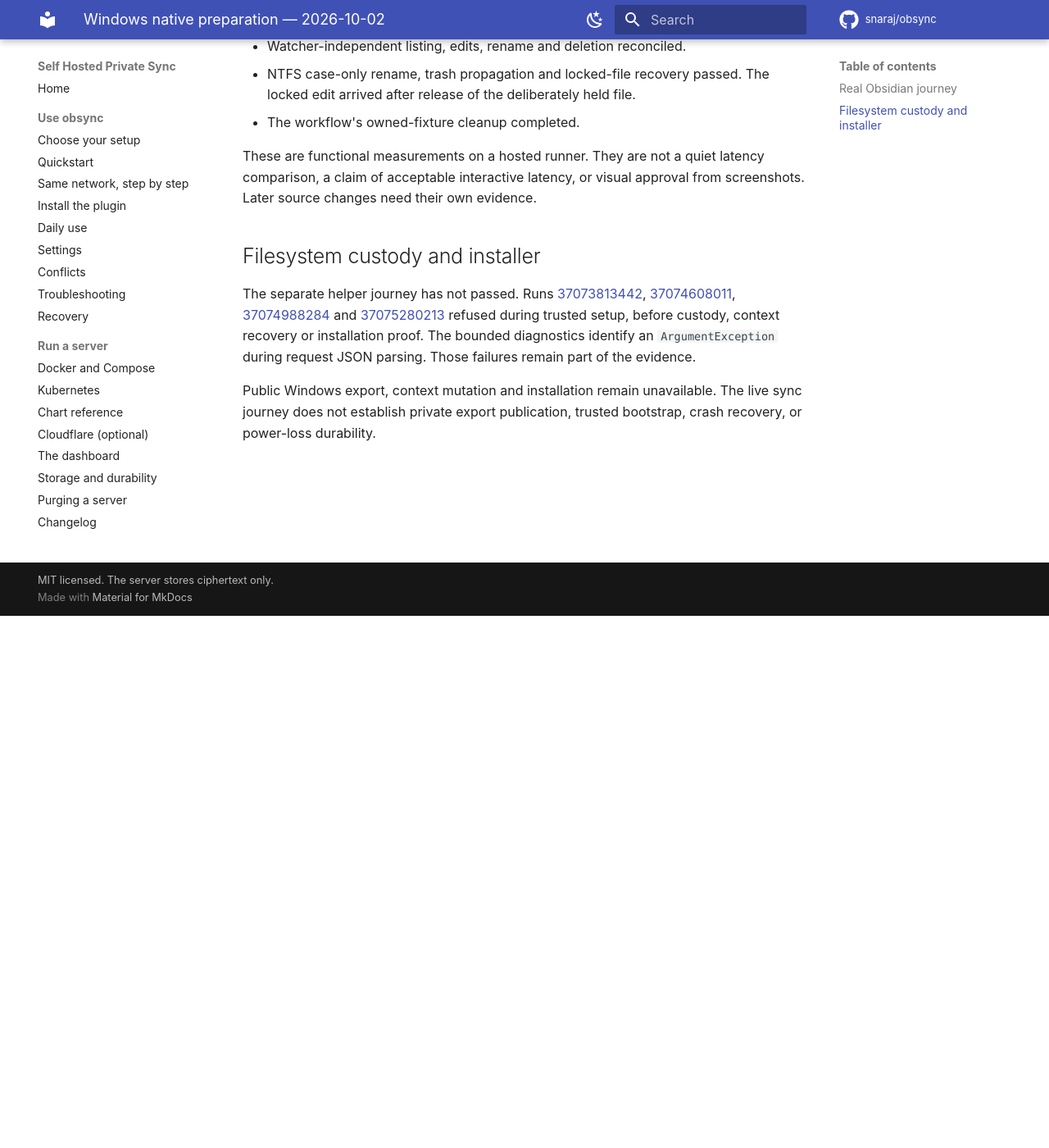
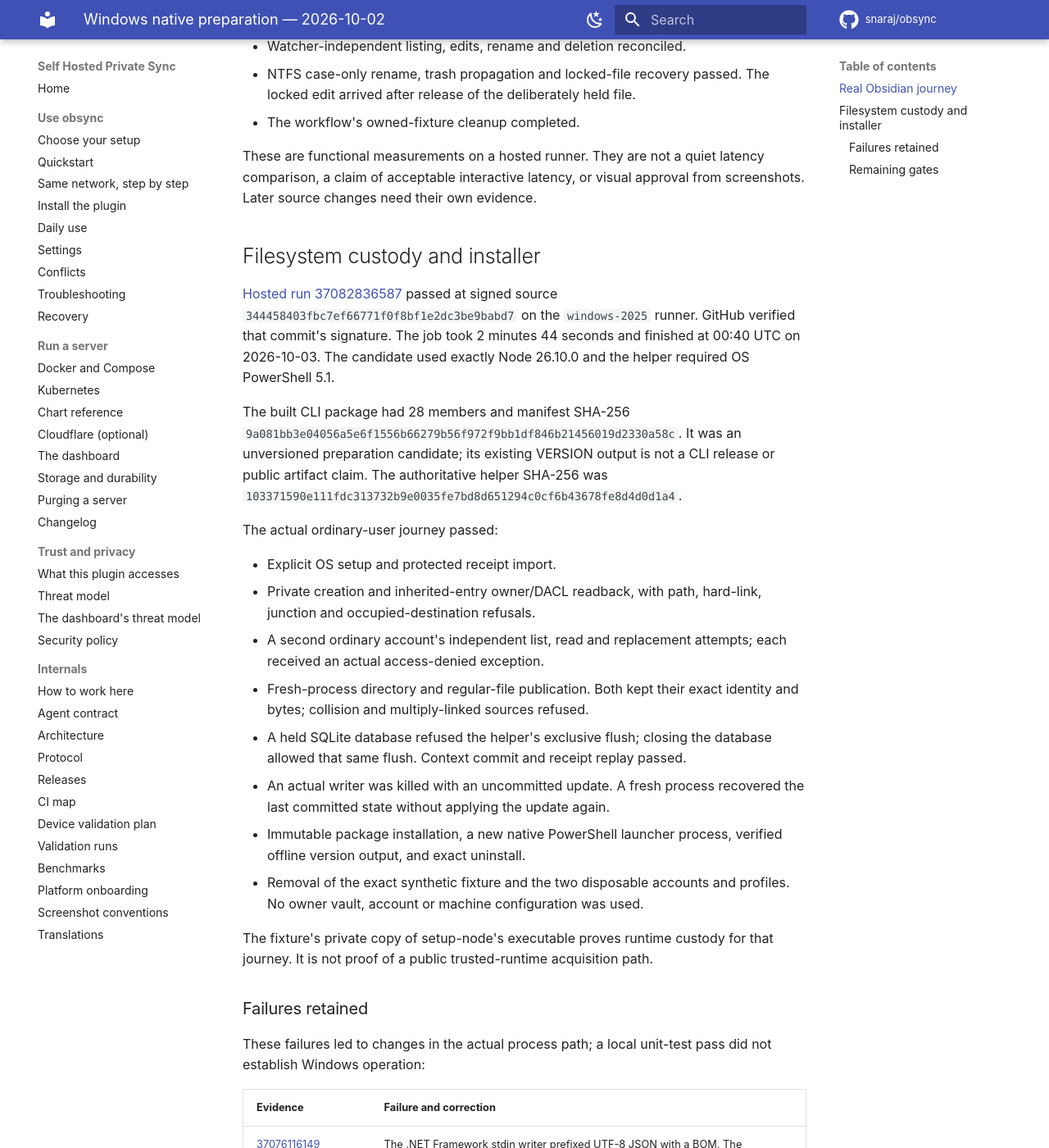
Before and after one commit to snaraj/obsync, an MkDocs documentation site: the page built from docs/validation-runs/2026-10-02-windows-native-preparation.md, in a window 1280 px wide and 1400 px high, scrolled down 649 px. Shown: the whole window at 82% size. Built offline with MkDocs 1.6.1 and Material for MkDocs 9.7.7, drawn with Linux system fonts in a browser that asks for light colours; comment, search, counter and statistics services are not loaded; some of the changed text lies outside the part shown.

Commit message:
Exercise native bulk publication and interrupted installation
Preserve the passing ordinary-user Windows journey and its diagnosed failures.
Verify all 7,703 files after one bounded native publication. Kill actual
installer processes at three completion boundaries, then require fresh
recovery, exact directory identity, verified launch and uninstall.

Public Windows capabilities remain closed pending complete native acceptance.

- GPT-6

```diff
--- a/docs/validation-runs/2026-10-02-windows-native-preparation.md
+++ b/docs/validation-runs/2026-10-02-windows-native-preparation.md
@@ -30,15 +30,60 @@
 
 ## Filesystem custody and installer
 
-The separate helper journey has not passed. Runs
-[37073813442](https://github.com/snaraj/obsync/actions/runs/37073813442),
-[37074608011](https://github.com/snaraj/obsync/actions/runs/37074608011),
-[37074988284](https://github.com/snaraj/obsync/actions/runs/37074988284) and
-[37075280213](https://github.com/snaraj/obsync/actions/runs/37075280213) refused
-during trusted setup, before custody, context recovery or installation proof.
-The bounded diagnostics identify an `ArgumentException` during request JSON
-parsing. Those failures remain part of the evidence.
+[Hosted run 37082836587](https://github.com/snaraj/obsync/actions/runs/37082836587)
+passed at signed source `344458403fbc7ef66771f0f8bf1e2dc3be9babd7` on the
+`windows-2025` runner. GitHub verified that commit's signature. The job took
+2 minutes 44 seconds and finished at 00:40 UTC on 2026-10-03. The candidate
+used exactly Node 26.10.0 and the helper required OS PowerShell 5.1.
+
+The built CLI package had 28 members and manifest SHA-256
+`9a081bb3e04056a5e6f1556b66279b56f972f9bb1df846b21456019d2330a58c`.
+It was an unversioned preparation candidate; its existing VERSION output is
+not a CLI release or public artifact claim. The authoritative helper SHA-256
+was `103371590e111fdc313732b9e0035fe7bd8d651294c0cf6b43678fe8d4d0d1a4`.
+
+The actual ordinary-user journey passed:
+
+- Explicit OS setup and protected receipt import.
+- Private creation and inherited-entry owner/DACL readback, with path,
+  hard-link, junction and occupied-destination refusals.
+- A second ordinary account's independent list, read and replacement attempts;
+  each received an actual access-denied exception.
+- Fresh-process directory and regular-file publication. Both kept their exact
+  identity and bytes; collision and multiply-linked sources refused.
+- A held SQLite database refused the helper's exclusive flush; closing the
+  database allowed that same flush. Context commit and receipt replay passed.
+- An actual writer was killed with an uncommitted update. A fresh process
+  recovered the last committed state without applying the update again.
+- Immutable package installation, a new native PowerShell launcher process,
+  verified offline version output, and exact uninstall.
+- Removal of the exact synthetic fixture and the two disposable accounts and
+  profiles. No owner vault, account or machine configuration was used.
+
+The fixture's private copy of setup-node's executable proves runtime custody
+for that journey. It is not proof of a public trusted-runtime acquisition path.
+
+### Failures retained
+
+These failures led to changes in the actual process path; a local unit-test
+pass did not establish Windows operation:
+
+| Evidence | Failure and correction |
+| --- | --- |
+| [37076116149](https://github.com/snaraj/obsync/actions/runs/37076116149) | The .NET Framework stdin writer prefixed UTF-8 JSON with a BOM. The bootstrap now chooses BOM-free encoding before constructing the owned pipe. |
+| [37077937244](https://github.com/snaraj/obsync/actions/runs/37077937244) | JSON module autoload stalled with the cleared environment. The helper verifies and explicitly imports the fixed OS utility module, with autoload disabled. |
+| [37078393911](https://github.com/snaraj/obsync/actions/runs/37078393911) | An elevated-token fixture hit the exact-user owner guard. Product operations now run as an ordinary user; the ownership guard remains unchanged. |
+| [37079494981](https://github.com/snaraj/obsync/actions/runs/37079494981), [37079933876](https://github.com/snaraj/obsync/actions/runs/37079933876) | Credentialed children needed explicit hosted markers and fixed `.EXE` classification in their cleared environment. No inherited PATH or preloads were restored. |
+| [37081288955](https://github.com/snaraj/obsync/actions/runs/37081288955) | The encoded peer probe exceeded the credentialed Windows command-line limit. The fixed checked-in peer phase now uses a short file invocation with an explicit bound. |
+| [37081564717](https://github.com/snaraj/obsync/actions/runs/37081564717) | SQLite still held the database open when the helper requested exclusive access after commit. The committed handle now closes before the independent flush. |
+| [37082076460](https://github.com/snaraj/obsync/actions/runs/37082076460) | The generated launcher function `H` collided with PowerShell's built-in history alias. Descriptive function names and corrected argument escaping passed the fresh launcher journey. |
+
+### Remaining gates
 
 Public Windows export, context mutation and installation remain unavailable.
-The live sync journey does not establish private export publication, trusted
-bootstrap, crash recovery, or power-loss durability.
+The passing internal journey does not establish the plugin's trusted bootstrap
+UI, shared export journal and crash reconciliation, interrupted installer
+boundaries, the 7,703-file publication budget, or power-loss durability.
+Those need their own complete native proof. The live sync journey also remains
+separate from private export and installation evidence. No release, production
+installation or acceptable-latency claim is made here.
```
Also changed, not shown: docs/design/windows-filesystem.md (+7 -7 lines), 3 other files.
